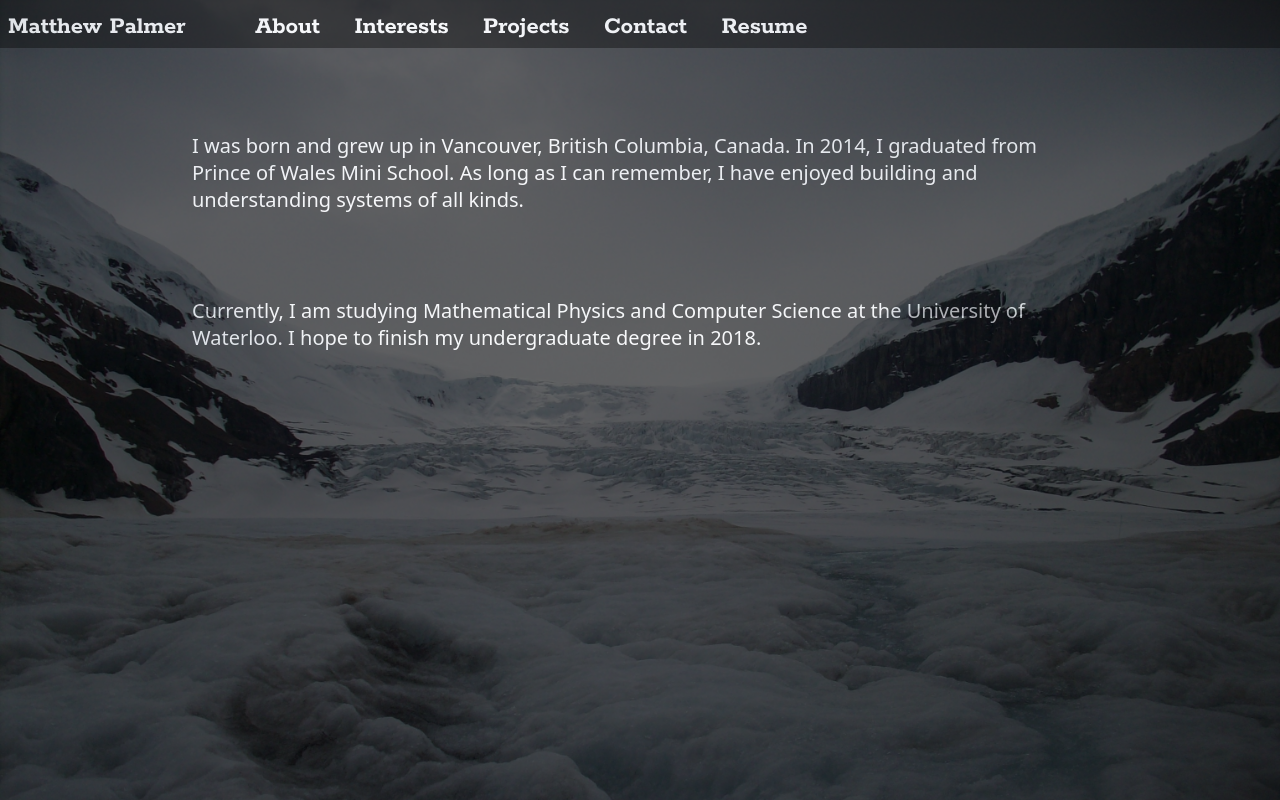
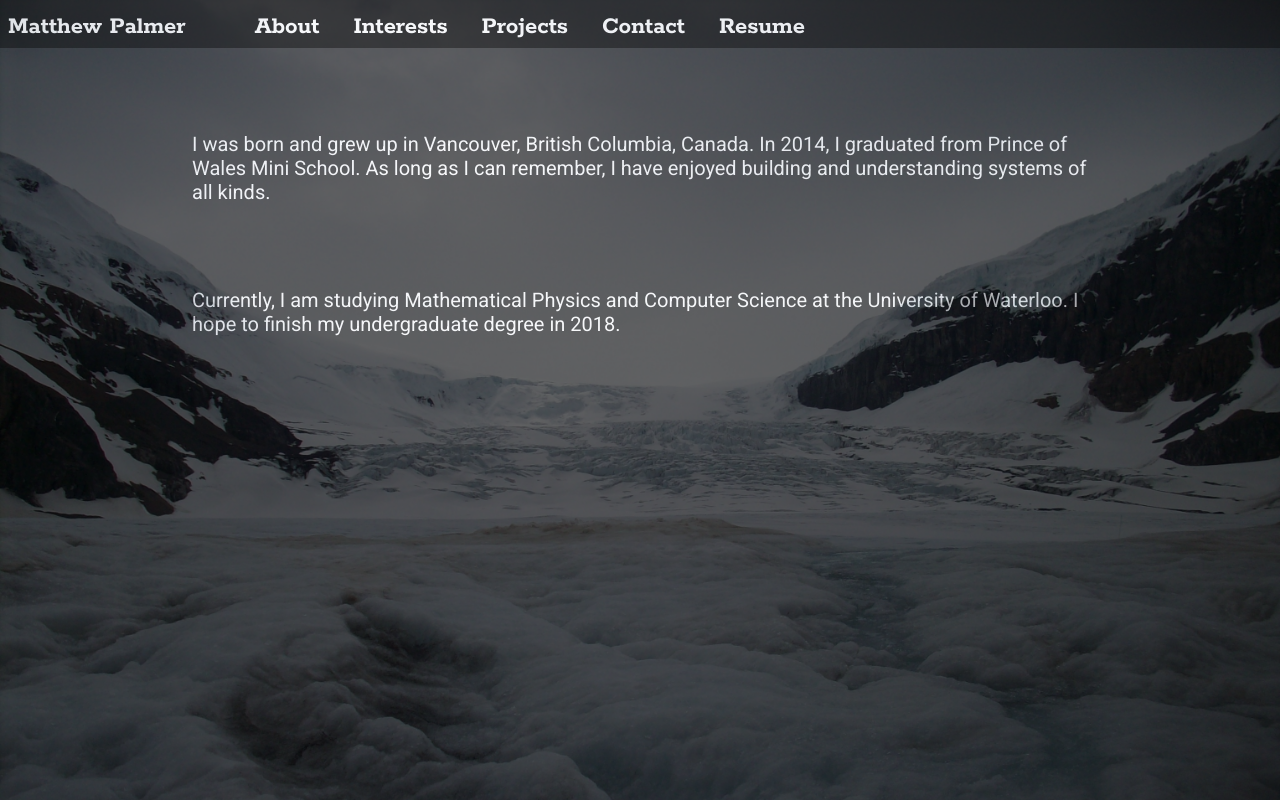
Before and after one commit to unendingspace/csclub-personal-site, a plain HTML site: page index.html in a window 1280 px wide. Both pictures are taken after a click on the element "About". Drawn offline with Linux system fonts and the light colour scheme.

Commit message:
Changed content font

```diff
--- a/base.css
+++ b/base.css
@@ -3,7 +3,7 @@ body {
 	background-size: cover;
 	background-attachment: fixed;
 	overflow: hidden;
-	font-family: sans-serif;
+	font-family: "Roboto";
 }
 
 /* Begin header formatting */
@@ -121,7 +121,8 @@ body {
 
 .content {
 	background-color: black;
-	opacity: 0.60;
+	opacity: 0;
+	transition: opacity 1s;
 	position: absolute;
 	top: 50;
 	width: 100%;
@@ -148,7 +149,6 @@ body {
 
 .content div p {
 	font-size: 20px;
-	font-family: sans;
 }
 
 .content div table {
--- a/contentfetch.js
+++ b/contentfetch.js
@@ -8,8 +8,10 @@ var active = null;
 function toggleContentTab() {
 	if (content_window.style.display != "inline") {
 		content_window.style.display = "inline";
+		content_window.style.opacity = "0.6";
 	}
 	else {
+		content_window.style.opacity = "0";
 		content_window.style.display = "none";
 	}
 }
--- a/index.html
+++ b/index.html
@@ -3,6 +3,7 @@
 		<title>Matthew Palmer</title>
 		<link type="text/css" rel="stylesheet" href="base.css">
 		<link href='https://fonts.googleapis.com/css?family=Rokkitt:400,700' rel='stylesheet' type='text/css'>
+		<link href='https://fonts.googleapis.com/css?family=Roboto' rel='stylesheet' type='text/css'>
 	</head>
 	<body>
 		<div class="header">
```
